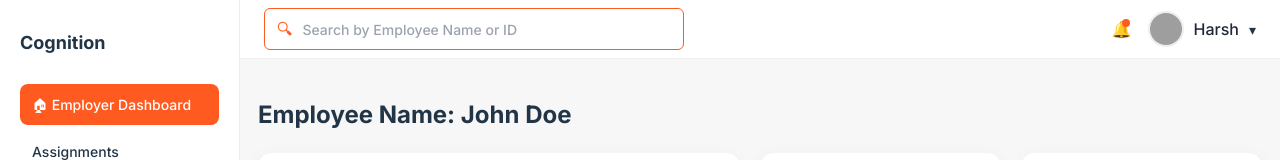
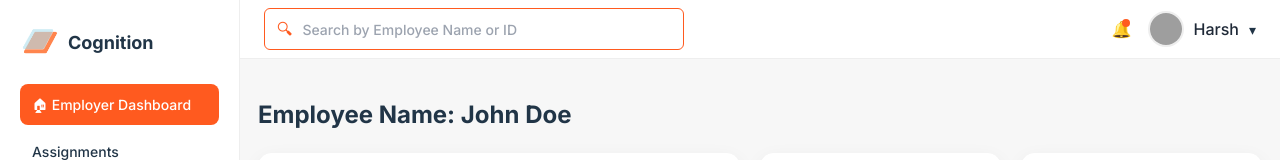
Before and after one commit to srewashimondal/cognition, a React (Vite) app in the folder frontend/: page /employer in a window 1280 px wide. Shown: the top 160 px of the page. Built offline with nearby package versions, Linux system fonts and the light colour scheme; grey boxes are pictures that could not be loaded.

Commit message:
added logo to employer dashboard

```diff
--- a/frontend/src/pages/EmployerDashBoard/EmployerDashBoard.css
+++ b/frontend/src/pages/EmployerDashBoard/EmployerDashBoard.css
@@ -5,6 +5,11 @@
   height: 100vh;
   font-family: Inter, system-ui, sans-serif;
   background: #f7f7f7;
+}
+
+.logo-img img {
+  width: 40px;
+  height: 35px;
 }
 
 .dashboard-row {
--- a/frontend/src/pages/EmployerDashBoard/EmployerDashBoard.tsx
+++ b/frontend/src/pages/EmployerDashBoard/EmployerDashBoard.tsx
@@ -6,6 +6,7 @@ import Schedule from "./Schedule";
 import Recordings from "./Recordings";
 import Resources from "./Resources";
 import Settings from "./Settings";
+import logo from '../../assets/branding/cognition-logo.png'
 
 export default function EmployerDashBoard() {
   return (
@@ -14,6 +15,9 @@ export default function EmployerDashBoard() {
       <aside className="sidebar">
         <Link to="/">
           <div className="logo">
+            <span className="logo-img">
+              <img src={logo}/>
+            </span>
             <span className="logo-text">Cognition</span>
           </div>
         </Link>
```
